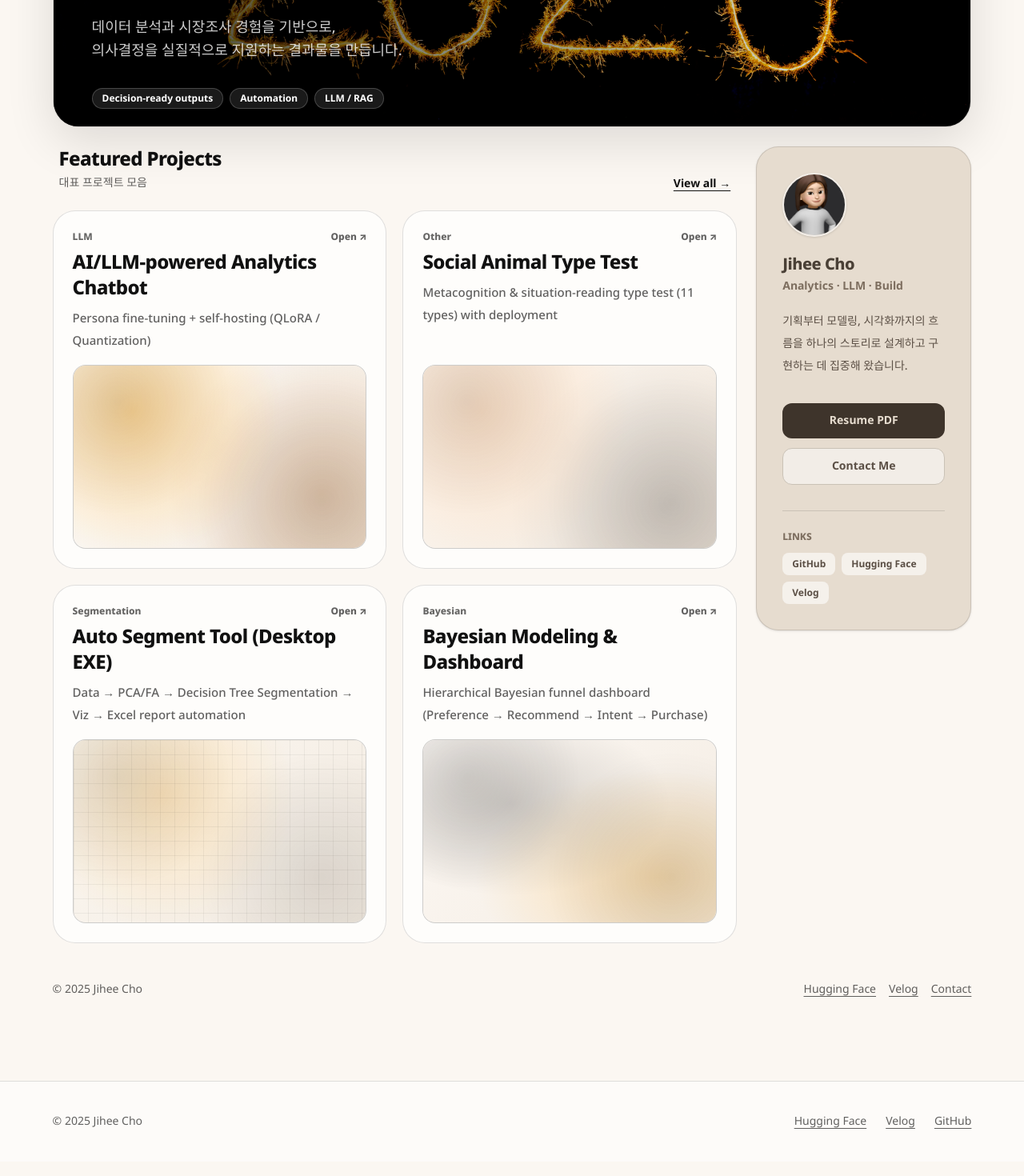
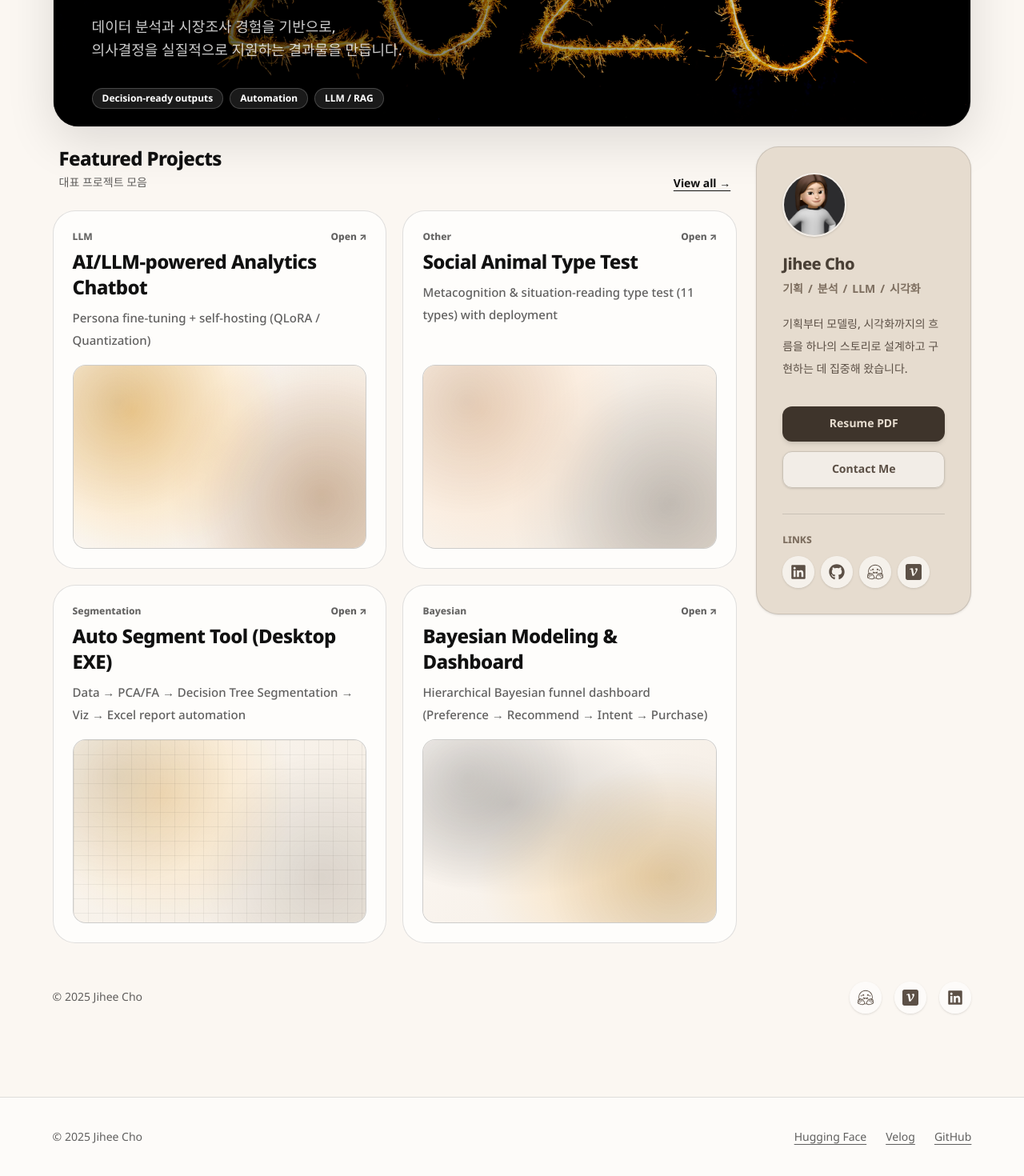
Before and after one commit to jay-lay-down/jihee-portfolio, a Next.js app: page / in a window 1280 px wide. Shown: the part 414-1884 px from the top of the page at 80% size. Built offline with nearby package versions, Linux system fonts and the light colour scheme.

Commit message:
Update HomeTabs.tsx

```diff
--- a/components/HomeTabs.tsx
+++ b/components/HomeTabs.tsx
@@ -3,13 +3,20 @@
 import Image from "next/image";
 import { useMemo, useState } from "react";
 import { motion, useScroll, useTransform } from "framer-motion";
-import { PROJECTS } from "@/app/projects/data";
+import { PROJECTS } from "@/app/projects/data"; // 데이터 파일 경로 확인!
 
+// 아이콘 임포트 (react-icons 설치 필요)
+import { FaGithub, FaLinkedin } from "react-icons/fa";
+import { SiHuggingface, SiVelog } from "react-icons/si";
+import { HiOutlineMail } from "react-icons/hi";
+
+// 링크 정보 수정
 const LINKS = {
   email: "chubbyfinger1010@gmail.com",
   hf: "https://huggingface.co/Jay1121",
   velog: "https://velog.io/@jaylaydown",
   github: "https://github.com/jay-lay-down",
+  linkedin: "https://www.linkedin.com/in/jihee-cho-767aa9260/",
   resumePdf: "/resume.pdf",
 };
 
@@ -104,6 +111,20 @@ function LinkChip({
     >
       {children}
       {external ? <span className="text-[var(--muted)]">↗</span> : null}
+    </a>
+  );
+}
+
+// 아이콘 버튼 컴포넌트 (Social Icon)
+function SocialBtn({ href, icon: Icon }: { href: string; icon: any }) {
+  return (
+    <a
+      href={href}
+      target="_blank"
+      rel="noreferrer"
+      className="inline-flex items-center justify-center w-10 h-10 rounded-full bg-white/60 text-[#5C5046] hover:bg-black hover:text-white transition shadow-sm border border-transparent hover:border-black/10"
+    >
+      <Icon className="text-xl" />
     </a>
   );
 }
@@ -334,28 +355,14 @@ export default function HomeTabs() {
       has(c) ? (c as unknown as CategoryKey) : undefined;
 
     return [
-      { label: "Analytics planning / research design", tone: "accent" },
-      { label: "Market research (survey/POS/panel)", tone: "accent" },
-      { label: "Segmentation", cat: cat("Segmentation"), tone: "dark" },
-      { label: "SEM", cat: cat("Bayesian"), tone: "neutral" },
-      {
-        label: "PCA / Factor analysis",
-        cat: cat("Segmentation"),
-        tone: "neutral",
-      },
-      {
-        label: "Causal time series (Granger)",
-        cat: cat("Forecasting"),
-        tone: "neutral",
-      },
-      {
-        label: "Forecasting (SARIMAX)",
-        cat: cat("Forecasting"),
-        tone: "dark",
-      },
+      { label: "Analytics planning", tone: "accent" },
+      { label: "Market research", tone: "accent" },
+      { label: "Demand Space", cat: cat("Segmentation"), tone: "dark" },
+      { label: "SEM / Causal Analysis", cat: cat("Bayesian"), tone: "neutral" },
+      { label: "Forecasting", cat: cat("Forecasting"), tone: "neutral" },
       { label: "Bayesian (PyMC)", cat: cat("Bayesian"), tone: "dark" },
-      { label: "Automation → productization", tone: "neutral" },
-      { label: "LLM fine-tuning (LoRA)", cat: cat("LLM"), tone: "dark" },
+      { label: "Productization", tone: "neutral" },
+      { label: "LLM fine-tuning", cat: cat("LLM"), tone: "dark" },
       { label: "RAG workflows", cat: cat("LLM"), tone: "dark" },
     ];
   }, [categories]);
@@ -363,10 +370,10 @@ export default function HomeTabs() {
   const core = useMemo<Chip[]>(
     () => [
       { label: "Problem definition → decision points", tone: "dark" },
-      { label: "Method rationale (explainable choice)", tone: "neutral" },
-      { label: "Decision-ready outputs (metrics → action)", tone: "neutral" },
-      { label: "Automation → productization", tone: "accent" },
-      { label: "Stakeholder alignment & communication", tone: "accent" },
+      { label: "Explainable methodology", tone: "neutral" },
+      { label: "Actionable outputs", tone: "neutral" },
+      { label: "Automation", tone: "accent" },
+      { label: "Communication", tone: "accent" },
     ],
     []
   );
@@ -397,10 +404,12 @@ export default function HomeTabs() {
           </button>
         </div>
 
+        {/* 상단 아이콘 링크 (PC) */}
         <div className="hidden sm:flex flex-wrap items-center gap-2">
-          <LinkChip href={LINKS.github}>GitHub</LinkChip>
-          <LinkChip href={LINKS.hf}>HF</LinkChip>
-          <LinkChip href={LINKS.velog}>Velog</LinkChip>
+          <SocialBtn href={LINKS.linkedin} icon={FaLinkedin} />
+          <SocialBtn href={LINKS.github} icon={FaGithub} />
+          <SocialBtn href={LINKS.hf} icon={SiHuggingface} />
+          <SocialBtn href={LINKS.velog} icon={SiVelog} />
         </div>
       </header>
 
@@ -487,27 +496,35 @@ export default function HomeTabs() {
                     </div>
 
                     <div className="text-xl font-black text-[#4A4036] tracking-tight">Jihee Cho</div>
-                    <div className="text-sm font-bold text-[#7D6E5F] mt-1">Analytics · LLM · Build</div>
+                    {/* 분석가 느낌 강조 */}
+                    <div className="text-sm font-bold text-[#7D6E5F] mt-2 space-x-1.5">
+                      <span>기획</span><span>/</span>
+                      <span>분석</span><span>/</span>
+                      <span>LLM</span><span>/</span>
+                      <span>시각화</span>
+                    </div>
 
                     <p className="mt-5 text-sm leading-7 text-[#5C5046] font-medium">
                       기획부터 모델링, 시각화까지의 흐름을 하나의 스토리로 설계하고 구현하는 데 집중해 왔습니다.
                     </p>
 
                     <div className="mt-8 space-y-3">
-                      <a href={LINKS.resumePdf} target="_blank" className="flex items-center justify-center w-full py-3 rounded-xl bg-[#3E342B] text-[#E6DCCF] text-sm font-bold hover:opacity-90 transition">
+                      <a href={LINKS.resumePdf} target="_blank" className="flex items-center justify-center w-full py-3 rounded-xl bg-[#3E342B] text-[#E6DCCF] text-sm font-bold hover:opacity-90 transition shadow-md">
                         Resume PDF
                       </a>
-                      <a href={`mailto:${LINKS.email}`} className="flex items-center justify-center w-full py-3 rounded-xl border border-[#Cac2b6] bg-white/50 text-[#5C5046] text-sm font-bold hover:bg-white/80 transition">
+                      <a href={`mailto:${LINKS.email}`} className="flex items-center justify-center w-full py-3 rounded-xl border border-[#Cac2b6] bg-white/50 text-[#5C5046] text-sm font-bold hover:bg-white/80 transition shadow-sm">
                         Contact Me
                       </a>
                     </div>
 
                     <div className="mt-8 pt-6 border-t border-[#Cac2b6]">
                       <div className="text-xs font-extrabold text-[#7D6E5F] mb-3">LINKS</div>
+                      {/* 아이콘 로고로 변경 */}
                       <div className="flex flex-wrap gap-2">
-                        <a href={LINKS.github} target="_blank" className="text-xs font-bold px-3 py-1.5 rounded-lg bg-white/60 text-[#5C5046] hover:bg-white">GitHub</a>
-                        <a href={LINKS.hf} target="_blank" className="text-xs font-bold px-3 py-1.5 rounded-lg bg-white/60 text-[#5C5046] hover:bg-white">Hugging Face</a>
-                        <a href={LINKS.velog} target="_blank" className="text-xs font-bold px-3 py-1.5 rounded-lg bg-white/60 text-[#5C5046] hover:bg-white">Velog</a>
+                         <SocialBtn href={LINKS.linkedin} icon={FaLinkedin} />
+                         <SocialBtn href={LINKS.github} icon={FaGithub} />
+                         <SocialBtn href={LINKS.hf} icon={SiHuggingface} />
+                         <SocialBtn href={LINKS.velog} icon={SiVelog} />
                       </div>
                     </div>
                   </div>
@@ -544,24 +561,14 @@ export default function HomeTabs() {
                     <br />
                     기획부터 모델링, 시각화까지의 흐름을 하나의 스토리로 설계하고
                     구현하는 데 집중해 왔습니다.
-                    <span className="block mt-2">
-                      아래는 대표 프로젝트이고, 전체 목록은{" "}
-                      <b className="text-black">Projects</b> 탭에서 확인하실 수
-                      있습니다.
-                    </span>
                   </p>
 
                   <div className="mt-6 flex flex-wrap gap-2">
-                    <LinkChip
-                      href={LINKS.github}
-                      className="bg-black text-white border-black/20"
-                    >
-                      GitHub
-                    </LinkChip>
-                    <LinkChip href={LINKS.hf}>Hugging Face</LinkChip>
-                    <LinkChip href={LINKS.velog}>Velog</LinkChip>
-                    <LinkChip href={LINKS.resumePdf}>Resume PDF</LinkChip>
-                    <LinkChip href={`mailto:${LINKS.email}`}>Contact</LinkChip>
+                     <SocialBtn href={LINKS.linkedin} icon={FaLinkedin} />
+                     <SocialBtn href={LINKS.github} icon={FaGithub} />
+                     <SocialBtn href={LINKS.hf} icon={SiHuggingface} />
+                     <SocialBtn href={LINKS.velog} icon={SiVelog} />
+                     <SocialBtn href={`mailto:${LINKS.email}`} icon={HiOutlineMail} />
                   </div>
 
                   <div className="mt-9">
@@ -589,17 +596,6 @@ export default function HomeTabs() {
                           <FeaturedTile key={(p as any).slug} p={p} />
                         ))}
                       </div>
-                      <p className="mt-3 text-xs text-[var(--muted)] font-medium">
-                        더 많은 프로젝트는{" "}
-                        <button
-                          type="button"
-                          onClick={() => setTab("Projects")}
-                          className="font-semibold underline underline-offset-4 hover:opacity-80"
-                        >
-                          Projects 탭
-                        </button>
-                        에서 모두 확인하실 수 있습니다.
-                      </p>
                     </div>
                   </div>
                 </div>
@@ -631,24 +627,9 @@ export default function HomeTabs() {
                             Jihee Cho
                           </div>
                           <div className="text-white/80 text-sm font-semibold">
-                            Analytics · Bayesian · Forecasting · LLM
+                            Analytics · Forecasting · LLM
                           </div>
                         </div>
-                      </div>
-
-                      <div className="mt-5 flex flex-wrap gap-2">
-                        {[
-                          "Decision-ready outputs",
-                          "Automation → productization",
-                          "Fine-tuning / RAG",
-                        ].map((x) => (
-                          <span
-                            key={x}
-                            className="inline-flex items-center rounded-full bg-white/15 border border-white/25 px-3 py-1 text-xs font-extrabold text-white backdrop-blur"
-                          >
-                            {x}
-                          </span>
-                        ))}
                       </div>
                     </div>
                   </div>
@@ -745,7 +726,7 @@ export default function HomeTabs() {
                       Jihee Cho
                     </div>
                     <div className="text-sm text-[var(--muted)] font-semibold">
-                      Analytics · Bayesian · Forecasting · LLM
+                      기획 / 분석 / LLM / 시각화
                     </div>
                     <a
                       className="mt-2 inline-flex text-sm font-extrabold underline underline-offset-4 hover:opacity-80"
@@ -828,13 +809,8 @@ export default function HomeTabs() {
               </p>
             </div>
             <div className="flex flex-wrap items-center gap-2">
-              <LinkChip
-                href={LINKS.velog}
-                className="bg-black text-white border-black/20"
-              >
-                Velog
-              </LinkChip>
-              <LinkChip href={LINKS.github}>GitHub</LinkChip>
+              <SocialBtn href={LINKS.velog} icon={SiVelog} />
+              <SocialBtn href={LINKS.github} icon={FaGithub} />
             </div>
           </div>
 
@@ -873,28 +849,9 @@ export default function HomeTabs() {
         <div className="flex flex-col gap-2 sm:flex-row sm:items-center sm:justify-between">
           <div>© {new Date().getFullYear()} Jihee Cho</div>
           <div className="flex flex-wrap items-center gap-4">
-            <a
-              className="underline underline-offset-4 hover:opacity-80"
-              href={LINKS.hf}
-              target="_blank"
-              rel="noreferrer"
-            >
-              Hugging Face
-            </a>
-            <a
-              className="underline underline-offset-4 hover:opacity-80"
-              href={LINKS.velog}
-              target="_blank"
-              rel="noreferrer"
-            >
-              Velog
-            </a>
-            <a
-              className="underline underline-offset-4 hover:opacity-80"
-              href={`mailto:${LINKS.email}`}
-            >
-              Contact
-            </a>
+             <SocialBtn href={LINKS.hf} icon={SiHuggingface} />
+             <SocialBtn href={LINKS.velog} icon={SiVelog} />
+             <SocialBtn href={LINKS.linkedin} icon={FaLinkedin} />
           </div>
         </div>
       </footer>
```
